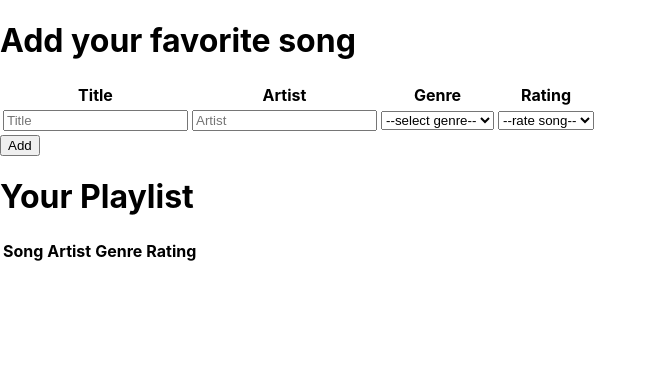
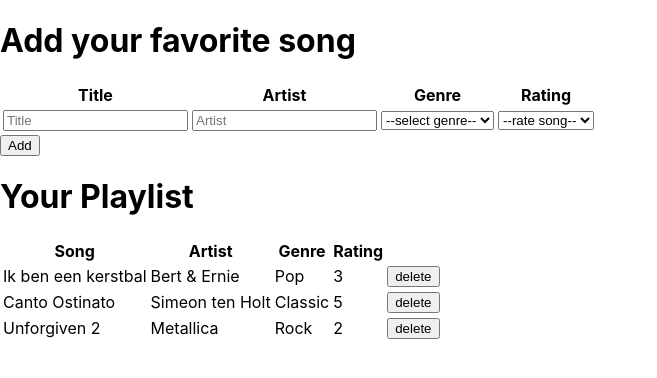
Before and after one commit to sterresprengers/sterre_sprengers_eindopdrachtLevel35_songsaver, a React (Create React App) app in the folder songsaver-app/: page / in a window 1280 px wide. Shown: the top 378 px of the page, without its empty margins (0-657 px from the left). Built offline with nearby package versions, Linux system fonts and the light colour scheme.

Commit message:
deleteSong button successfully added

```diff
--- a/songsaver-app/src/components/SongItem.js
+++ b/songsaver-app/src/components/SongItem.js
@@ -1,14 +1,13 @@
 import React from "react";
 
-const SongItem = (song) => {
-    console.log("this is song in SongItem", song)
-
+const SongItem = ({song, deleteSong}) => {
   return (
     <tr>
-        <td>{song.song.title}</td>
-        <td>{song.song.artist}</td>
-        <td>{song.song.genre}</td>
-        <td>{song.song.rating}</td>
+        <td>{song.title}</td>
+        <td>{song.artist}</td>
+        <td>{song.genre}</td>
+        <td>{song.rating}</td>
+        <td><button onClick={() => deleteSong(song)}>delete</button></td>
     </tr>
   );
 };
--- a/songsaver-app/src/components/SongList.js
+++ b/songsaver-app/src/components/SongList.js
@@ -1,12 +1,10 @@
 import React from "react";
 import SongItem from "./SongItem"
 
-const SongList = (props) => {
-    console.log("this is props in SongList", props)
+const SongList = ({songs, deleteSong}) => {
 
-    const songList = props.songs.map(song => {
-        console.log("this is song in SongList props.songs.map", song)
-        return <SongItem key={song.id} song={song} />
+    const songList = songs.map(song => {
+        return <SongItem key={song.id} song={song} deleteSong={deleteSong}/>
     })
 
   return (
--- a/songsaver-app/src/components/SongOverview.js
+++ b/songsaver-app/src/components/SongOverview.js
@@ -8,10 +8,14 @@ class SongOverview extends React.Component {
     this.state =
     {
       songs: [
-        { id: "", title: "", artist: "", genre: "", rating: ""}
+        // { id: "", title: "", artist: "", genre: "", rating: ""}
+        {id: 1, title: "Ik ben een kerstbal", artist: "Bert & Ernie", genre: "Pop", rating: "3"},
+        {id: 2, title: "Canto Ostinato", artist: "Simeon ten Holt", genre: "Classic", rating: "5"},
+        {id: 3, title: "Unforgiven 2", artist: "Metallica", genre: "Rock", rating: "2"}
       ],
     }
   this.addSong = this.addSong.bind(this)
+  this.deleteSong = this.deleteSong.bind(this)
   }
 
   addSong = (song) => {
@@ -25,11 +29,20 @@ class SongOverview extends React.Component {
     this.setState({ songs: this.state.songs.concat(newSong)})
   }
 
+  deleteSong = (song) => {
+    this.setState(prevState => {
+      const oldSongList = [...prevState.songs]
+      const newSongList = oldSongList.filter(item => item !== song )
+      const newList = {...prevState, songs: newSongList}
+      return newList
+    })
+  }
+
   render() {
     return (
       <div>
-        <SongForm addSong={this.addSong}/>
-        <SongList songs={this.state.songs}/>
+        <SongForm addSong={this.addSong} />
+        <SongList songs={this.state.songs} deleteSong={this.deleteSong} />
       </div>
     )
   }
```
